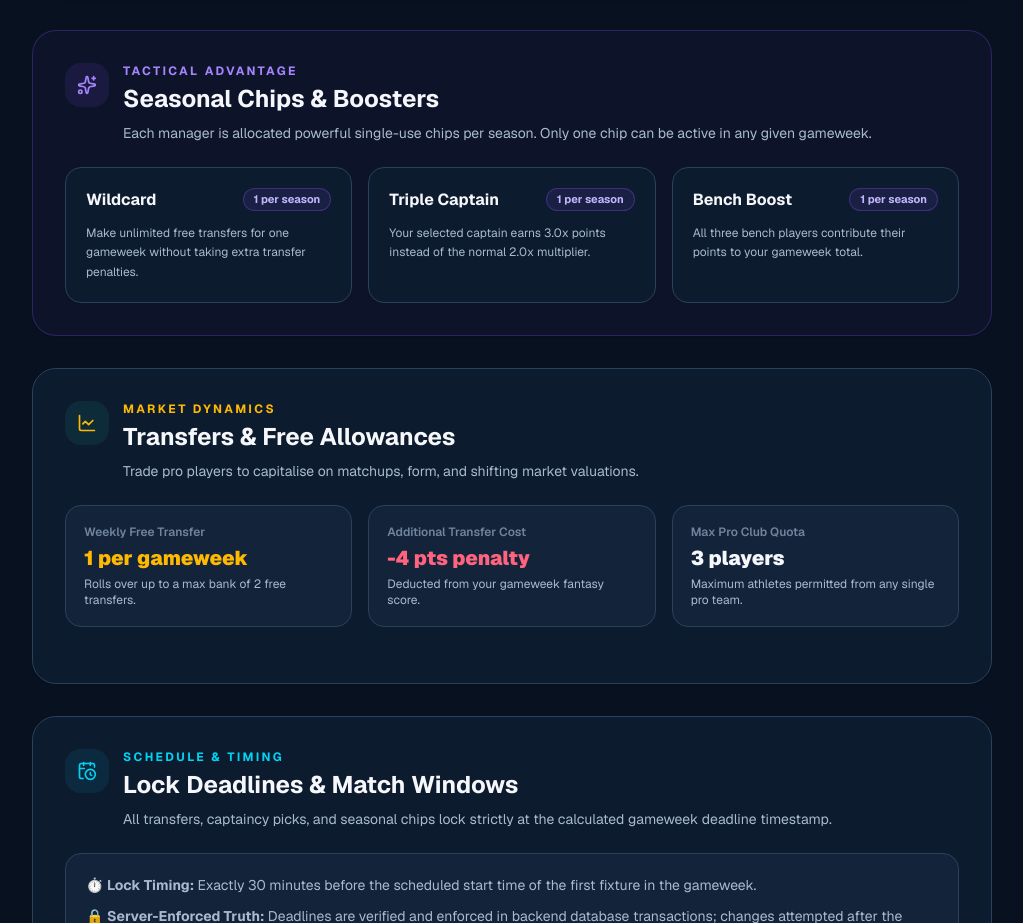
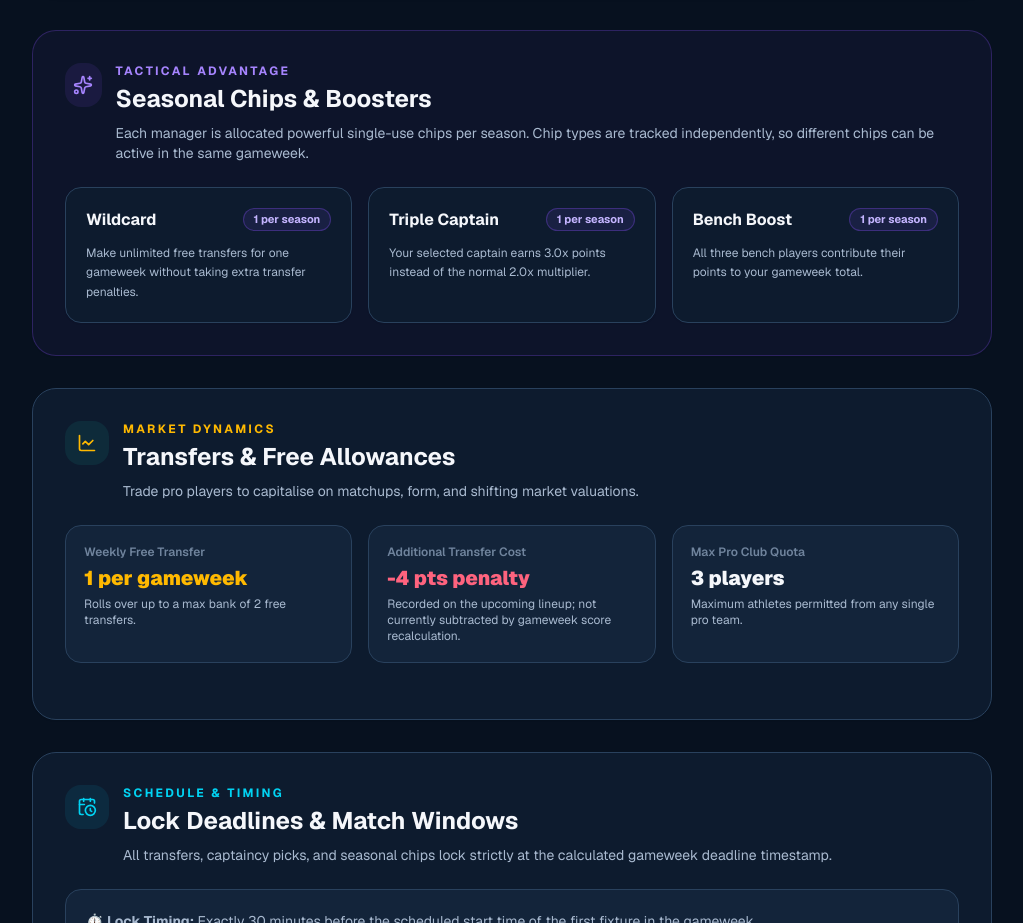
Before and after one commit to GrantMAD/Dota2FantasyLeague, a Next.js app: page /rules in a window 1280 px wide. Shown: the part 2867-3790 px from the top of the page, without its empty margins (256-1279 px from the left). Built offline with nearby package versions, Linux system fonts and the light colour scheme; no server answers.

Commit message:
corrected the Rules page to clarify that different chip types can be used in the same gameweek and that transfer hits are recorded on the upcoming lineup but are not deducted during score recalculation

```diff
--- a/src/app/(dashboard)/rules/page.tsx
+++ b/src/app/(dashboard)/rules/page.tsx
@@ -277,7 +277,7 @@ export default function RulesPage() {
             <p className="text-xs font-bold uppercase tracking-[0.2em] text-violet-700 dark:text-violet-400">Tactical Advantage</p>
             <h2 className="mt-1 text-2xl font-bold text-[var(--text-primary)]">Seasonal Chips & Boosters</h2>
             <p className="mt-2 text-sm text-[var(--text-secondary)]">
-              Each manager is allocated powerful single-use chips per season. Only one chip can be active in any given gameweek.
+              Each manager is allocated powerful single-use chips per season. Chip types are tracked independently, so different chips can be active in the same gameweek.
             </p>
           </div>
         </div>
@@ -321,7 +321,7 @@ export default function RulesPage() {
           <div className="rounded-2xl border border-[var(--border)] bg-[var(--surface-raised)] p-4.5">
             <p className="text-xs font-semibold text-[var(--text-muted)]">Additional Transfer Cost</p>
             <p className="mt-1 text-xl font-black text-rose-600 dark:text-rose-400">-4 pts penalty</p>
-            <p className="mt-1 text-xs text-[var(--text-secondary)]">Deducted from your gameweek fantasy score.</p>
+            <p className="mt-1 text-xs text-[var(--text-secondary)]">Recorded on the upcoming lineup; not currently subtracted by gameweek score recalculation.</p>
           </div>
           <div className="rounded-2xl border border-[var(--border)] bg-[var(--surface-raised)] p-4.5">
             <p className="text-xs font-semibold text-[var(--text-muted)]">Max Pro Club Quota</p>
```
